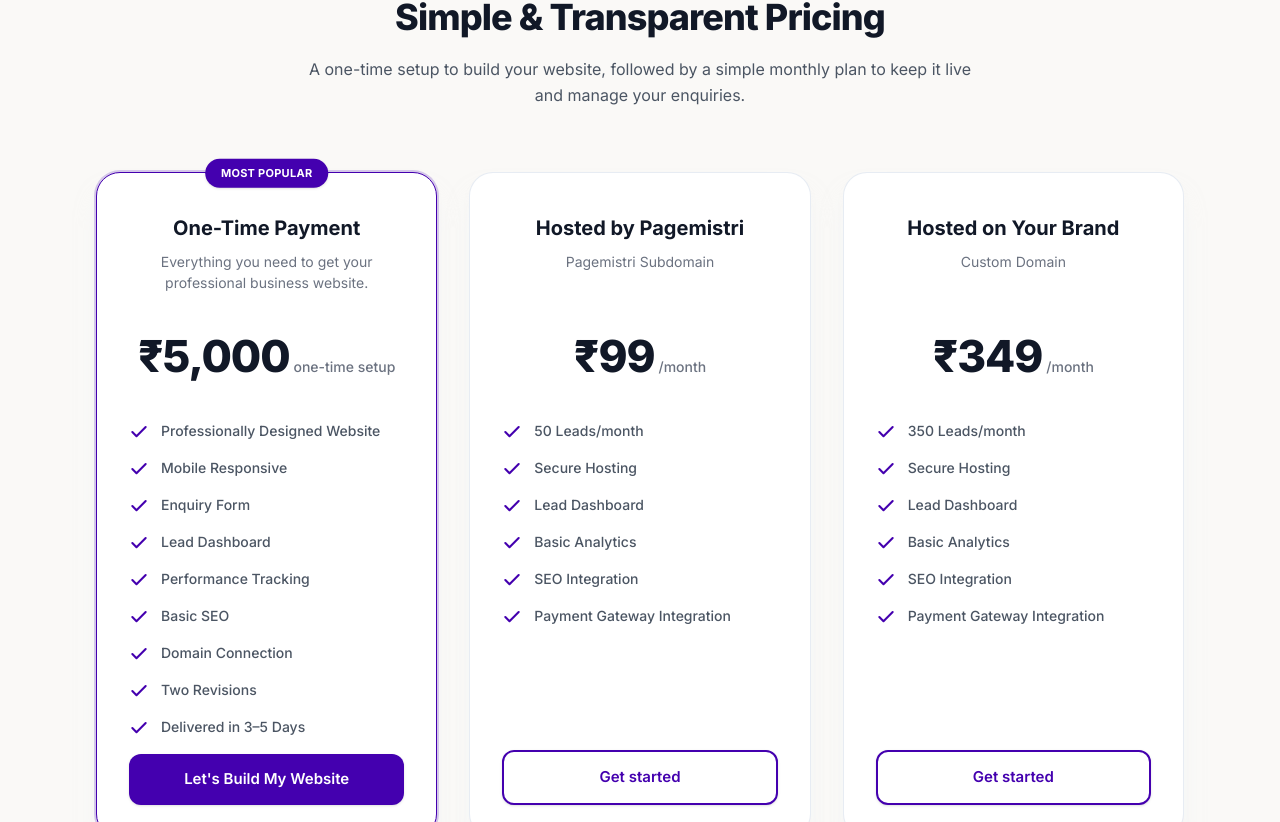
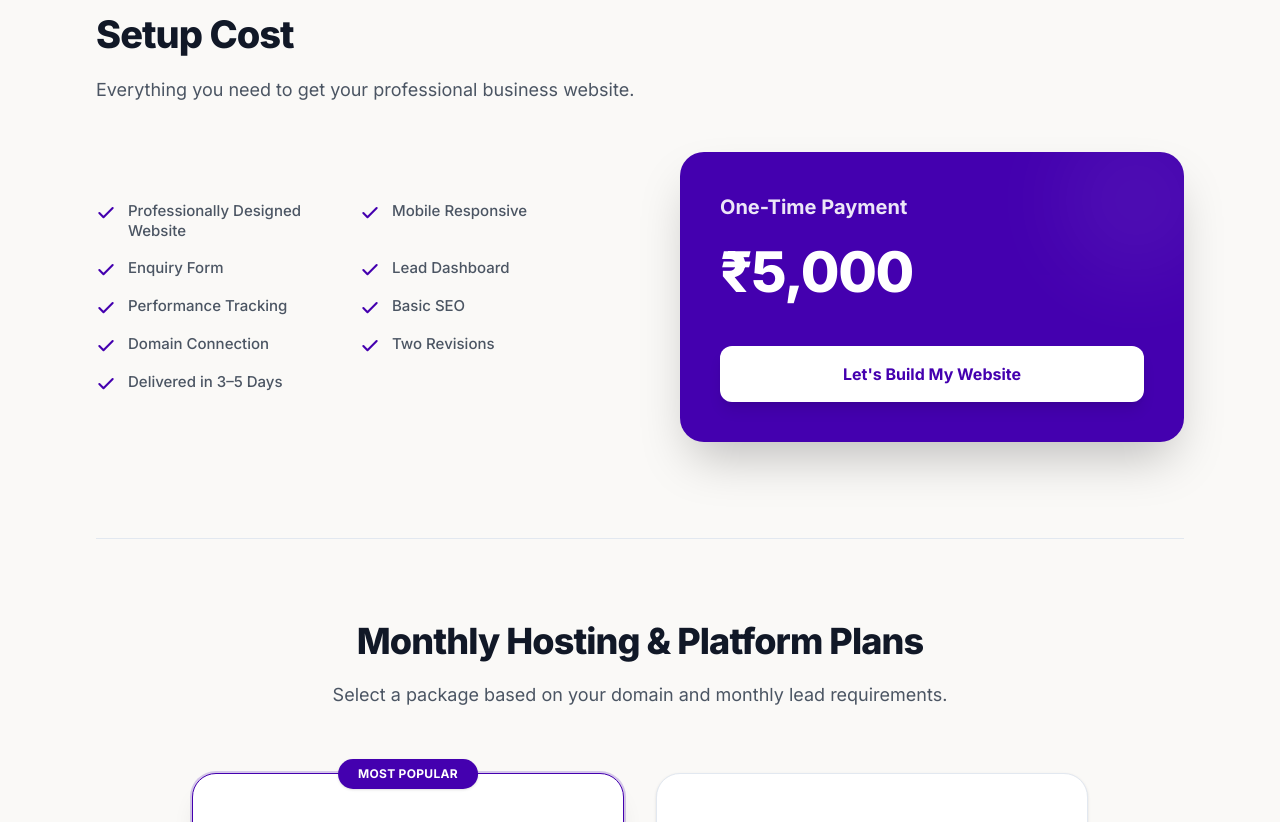
Before and after one commit to zehracodes29/landingpage, a Next.js app in the folder pagemistri-landing/: page / in a window 1280 px wide. Shown: the part 4298-5120 px from the top of the page. Built offline with nearby package versions, Linux system fonts and the light colour scheme.

Commit message:
feat: implement Pricing component and integrate into App layout

```diff
--- a/pagemistri-landing/src/components/Pricing/Pricing.jsx
+++ b/pagemistri-landing/src/components/Pricing/Pricing.jsx
@@ -1,13 +1,12 @@
-import React, { useState } from 'react';
-import { Check, ChevronDown, ChevronUp } from 'lucide-react';
+import React from 'react';
+import { Check } from 'lucide-react';
 
-const plans = [
-  {
-    name: 'One-Time Payment',
-    price: '₹5,000',
-    period: 'one-time setup',
-    description: 'Everything you need to get your professional business website.',
-    features: [
+const Pricing = () => {
+  const scrollToLeadForm = () => {
+    document.getElementById('lead-form')?.scrollIntoView({ behavior: 'smooth' });
+  };
+
+  const setupFeatures = [
     'Professionally Designed Website',
     'Mobile Responsive',
     'Enquiry Form',
@@ -17,10 +16,9 @@ const plans = [
     'Domain Connection',
     'Two Revisions',
     'Delivered in 3–5 Days'
-    ],
-    buttonText: "Let's Build My Website",
-    popular: true,
-  },
+  ];
+
+  const subPlans = [
     {
       name: 'Hosted by Pagemistri',
       price: '₹99',
@@ -34,8 +32,8 @@ const plans = [
         'SEO Integration',
         'Payment Gateway Integration'
       ],
-    buttonText: 'Get started',
-    popular: false,
+      buttonText: 'Get Started',
+      popular: true,
     },
     {
       name: 'Hosted on Your Brand',
@@ -50,112 +48,118 @@ const plans = [
         'SEO Integration',
         'Payment Gateway Integration'
       ],
-    buttonText: 'Get started',
+      buttonText: 'Get Started',
       popular: false,
     }
   ];
 
-const Pricing = () => {
-  const [activeTab, setActiveTab] = useState(0);
-  const [expandedPlans, setExpandedPlans] = useState({});
+  return (
+    <section id="pricing" className="py-20 md:py-28 bg-[#FAF9F7] font-sans">
+      <div className="max-w-6xl mx-auto px-6 lg:px-8">
 
-  const toggleFeatures = (index) => {
-    setExpandedPlans(prev => ({ ...prev, [index]: !prev[index] }));
-  };
-
-  const scrollToLeadForm = () => {
-    document.getElementById('lead-form')?.scrollIntoView({ behavior: 'smooth' });
-  };
-
-  return (
-    <section id="pricing" className="py-24 bg-[#FAF9F7] font-sans">
-      <div className="max-w-6xl mx-auto px-6 lg:px-8">
-        <div className="text-center max-w-3xl mx-auto mb-12 md:mb-16 flex flex-col items-center">
-          <h2 className="text-[32px] md:text-[36px] font-[800] text-[#111827] tracking-tight leading-tight mb-4">
-            Simple & Transparent Pricing
+        {/* SECTION 1: SETUP COST */}
+        <div className="mb-24">
+          <div className="text-center md:text-left max-w-2xl mb-12">
+            <h2 className="text-[32px] md:text-[38px] font-[800] text-[#111827] tracking-tight leading-tight mb-4">
+              Setup Cost
             </h2>
-          <p className="text-[#4B5563] text-[16px] leading-relaxed max-w-2xl">
-            A one-time setup to build your website, followed by a simple monthly plan to keep it live and manage your enquiries.
+            <p className="text-[#4B5563] text-[16px] md:text-[18px] leading-relaxed">
+              Everything you need to get your professional business website.
             </p>
           </div>
 
-        {/* Mobile Tabbed Navigation */}
-        <div className="md:hidden flex justify-center mb-10 overflow-x-auto scrollbar-none pb-2">
-          <div className="flex bg-white rounded-full p-1 border border-slate-200 shadow-sm whitespace-nowrap w-full max-w-md mx-auto">
-            {plans.map((plan, index) => (
+          <div className="grid grid-cols-1 md:grid-cols-2 gap-12 lg:gap-20 items-center">
+            {/* Left Column: Features */}
+            <div className="order-2 md:order-1">
+              <ul className="grid grid-cols-1 sm:grid-cols-2 gap-y-4 gap-x-6">
+                {setupFeatures.map((feature, i) => (
+                  <li key={i} className="flex items-start gap-3">
+                    <Check className="w-5 h-5 text-[#4400AF] shrink-0 mt-0.5" strokeWidth={2.5} />
+                    <span className="text-[#4B5563] text-[15px] font-medium leading-snug">{feature}</span>
+                  </li>
+                ))}
+              </ul>
+            </div>
+
+            {/* Right Column: Featured Pricing Card */}
+            <div className="order-1 md:order-2">
+              <div className="bg-[#4400AF] text-white rounded-3xl p-8 md:p-10 shadow-2xl relative overflow-hidden transform transition-all hover:scale-[1.02]">
+                <div className="absolute top-0 right-0 -mt-8 -mr-8 w-40 h-40 bg-white opacity-5 rounded-full blur-2xl pointer-events-none"></div>
+
+                <h3 className="text-[20px] font-bold text-white/90 mb-2">One-Time Payment</h3>
+                <div className="mb-8">
+                  <span className="text-[48px] md:text-[56px] font-extrabold tracking-tight">₹5,000</span>
+                </div>
+
                 <button
-                key={index}
-                onClick={() => setActiveTab(index)}
-                className={`flex-1 px-4 py-3 text-[14px] font-semibold rounded-full transition-all duration-300 ${activeTab === index ? 'bg-[#4400AF] text-white shadow-md' : 'text-slate-600 hover:text-slate-900'}`}
+                  onClick={scrollToLeadForm}
+                  className="w-full py-4 rounded-xl font-bold text-[16px] shadow-lg active:scale-95 transition-all bg-white text-[#4400AF] hover:bg-slate-50"
                 >
-                {index === 0 ? 'One-Time' : index === 1 ? 'Hosted' : 'Custom'}
+                  Let's Build My Website
                 </button>
-            ))}
+              </div>
+            </div>
           </div>
         </div>
 
-        {/* Grid / Active Tab Display */}
-        <div className="grid grid-cols-1 md:grid-cols-3 gap-8 items-start">
-          {plans.map((plan, index) => {
-            const isExpanded = expandedPlans[index];
-            const hasMoreFeatures = plan.features.length > 4;
+        {/* Divider */}
+        <div className="w-full h-px bg-slate-200 mb-20"></div>
 
-            return (
+        {/* SECTION 2: SUBSCRIPTION PLANS */}
+        <div>
+          <div className="text-center max-w-3xl mx-auto mb-16">
+            <h2 className="text-[32px] md:text-[36px] font-[800] text-[#111827] tracking-tight leading-tight mb-4">
+              Monthly Hosting &amp; Platform Plans
+            </h2>
+            <p className="text-[#4B5563] text-[16px] md:text-[18px] leading-relaxed">
+              Select a package based on your domain and monthly lead requirements.
+            </p>
+          </div>
+
+          <div className="grid grid-cols-1 md:grid-cols-2 gap-8 max-w-4xl mx-auto">
+            {subPlans.map((plan, index) => (
               <div
                 key={index}
-                className={`${activeTab === index ? 'block' : 'hidden'} md:flex flex-col bg-white border ${plan.popular ? 'border-[#4400AF] ring-2 ring-[#4400AF]/20' : 'border-slate-200/80'} rounded-3xl p-6 md:p-8 shadow-xl shadow-slate-100/50 relative h-full transition-all duration-300 hover:shadow-2xl hover:-translate-y-1`}
+                className={`flex flex-col bg-white border ${plan.popular ? 'border-[#4400AF] ring-2 ring-[#4400AF]/20 shadow-xl' : 'border-slate-200 shadow-sm'} rounded-3xl p-8 md:p-10 relative transition-all duration-300 hover:shadow-2xl hover:-translate-y-1`}
               >
                 {plan.popular && (
-                  <div className="absolute top-0 left-1/2 -translate-x-1/2 -translate-y-1/2 bg-[#4400AF] text-white px-4 py-1.5 rounded-full text-[11px] font-bold tracking-wide uppercase shadow-sm">
+                  <div className="absolute top-0 left-1/2 -translate-x-1/2 -translate-y-1/2 bg-[#4400AF] text-white px-5 py-1.5 rounded-full text-[12px] font-bold tracking-wide uppercase shadow-sm whitespace-nowrap">
                     Most Popular
                   </div>
                 )}
 
                 <div className="text-center mb-6 mt-2">
-                  <h3 className="text-[18px] md:text-[20px] font-bold text-[#111827] mb-2">{plan.name}</h3>
-                  <p className="text-[#6B7280] text-[14px] px-2 min-h-[40px] md:min-h-[48px]">{plan.description}</p>
+                  <h3 className="text-[22px] font-bold text-[#111827] mb-2">{plan.name}</h3>
+                  <p className="text-[#6B7280] text-[15px] px-2">{plan.description}</p>
                 </div>
 
                 <div className="text-center mb-8 flex items-baseline justify-center gap-1">
                   <span className="text-[40px] md:text-[44px] font-extrabold text-[#111827] tracking-tight">{plan.price}</span>
-                  {plan.period && <span className="text-[#6B7280] text-[14px] font-medium">{plan.period}</span>}
+                  <span className="text-[#6B7280] text-[15px] font-medium">{plan.period}</span>
                 </div>
 
                 <div className="flex-1 flex flex-col">
-                  <ul className="space-y-4 mb-4 flex-1">
+                  <ul className="space-y-4 mb-10 flex-1">
                     {plan.features.map((feature, i) => (
-                      <li key={i} className={`flex items-start gap-3 ${i >= 4 && !isExpanded ? 'hidden md:flex' : 'flex'}`}>
+                      <li key={i} className="flex items-start gap-3">
                         <Check className="w-5 h-5 text-[#4400AF] shrink-0 mt-[1px]" strokeWidth={2.5} />
-                        <span className="text-[#4B5563] text-[14px] font-medium leading-snug">{feature}</span>
+                        <span className="text-[#4B5563] text-[15px] font-medium leading-snug">{feature}</span>
                       </li>
                     ))}
                   </ul>
-
-                  {/* Mobile Accordion Toggle */}
-                  {hasMoreFeatures && (
-                    <button
-                      onClick={() => toggleFeatures(index)}
-                      className="md:hidden w-full flex items-center justify-center gap-1 text-[13px] font-semibold text-[#4400AF] py-3 mb-4 hover:opacity-80 transition-opacity bg-[#F4EEFF] rounded-lg"
-                    >
-                      {isExpanded ? (
-                        <>See less <ChevronUp size={16} /></>
-                      ) : (
-                        <>See {plan.features.length - 4} more features <ChevronDown size={16} /></>
-                      )}
-                    </button>
-                  )}
                 </div>
 
                 <button
                   onClick={scrollToLeadForm}
-                  className={`w-full mt-auto py-3.5 rounded-xl font-semibold text-[15px] shadow-sm active:scale-95 transition-all ${plan.popular ? 'bg-[#4400AF] text-white hover:bg-[#310080]' : 'bg-white text-[#4400AF] border-2 border-[#4400AF] hover:bg-[#F4EEFF]'}`}
+                  className={`w-full py-4 rounded-xl font-bold text-[15px] shadow-sm active:scale-95 transition-all ${plan.popular ? 'bg-[#4400AF] text-white hover:bg-[#310080]' : 'bg-white text-[#4400AF] border-2 border-[#4400AF] hover:bg-[#F4EEFF]'}`}
                 >
                   {plan.buttonText}
                 </button>
               </div>
-            );
-          })}
+            ))}
           </div>
+        </div>
+
       </div>
     </section>
   );
```
Lines whose indentation alone changed are shown as unchanged.
